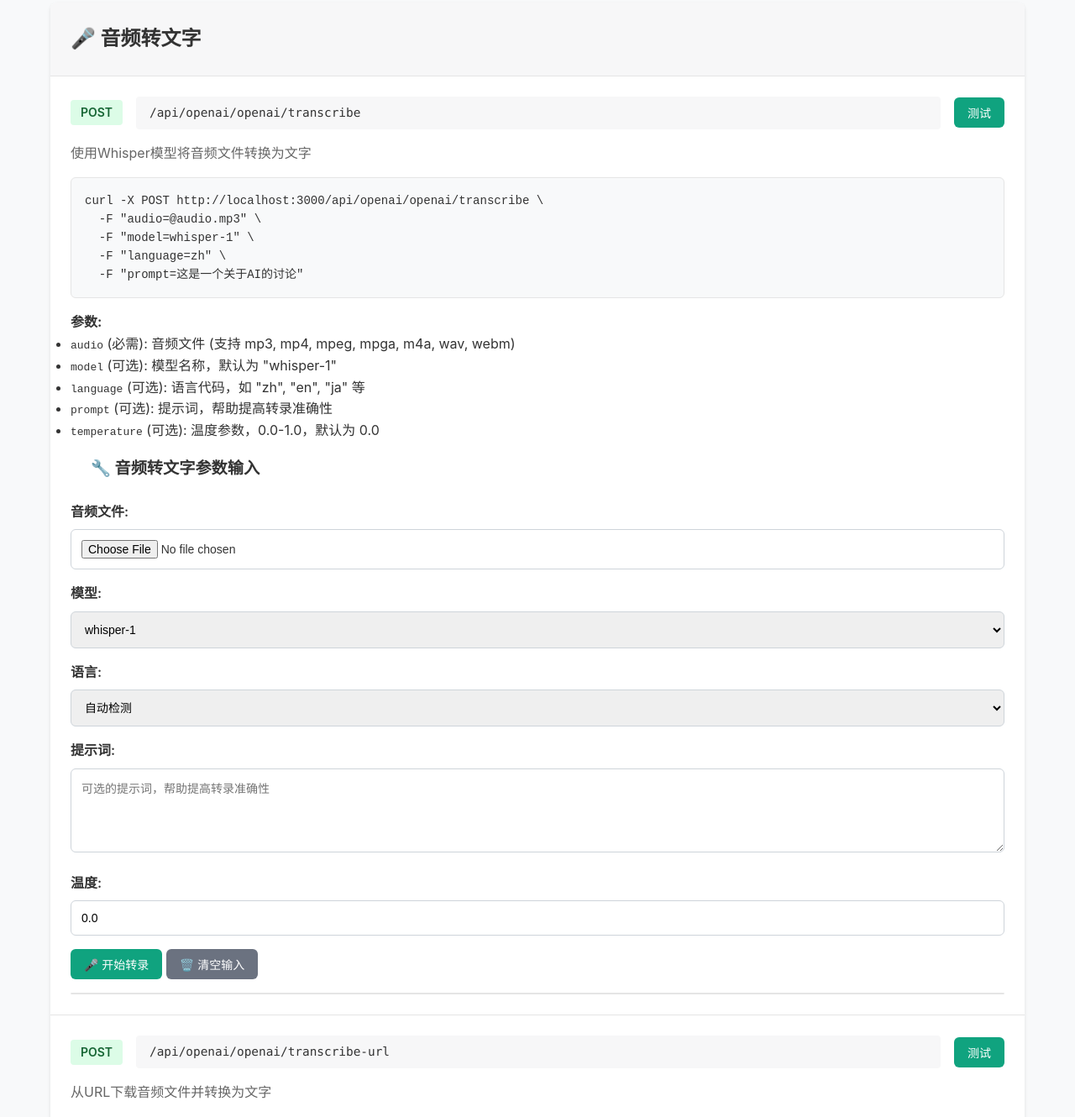
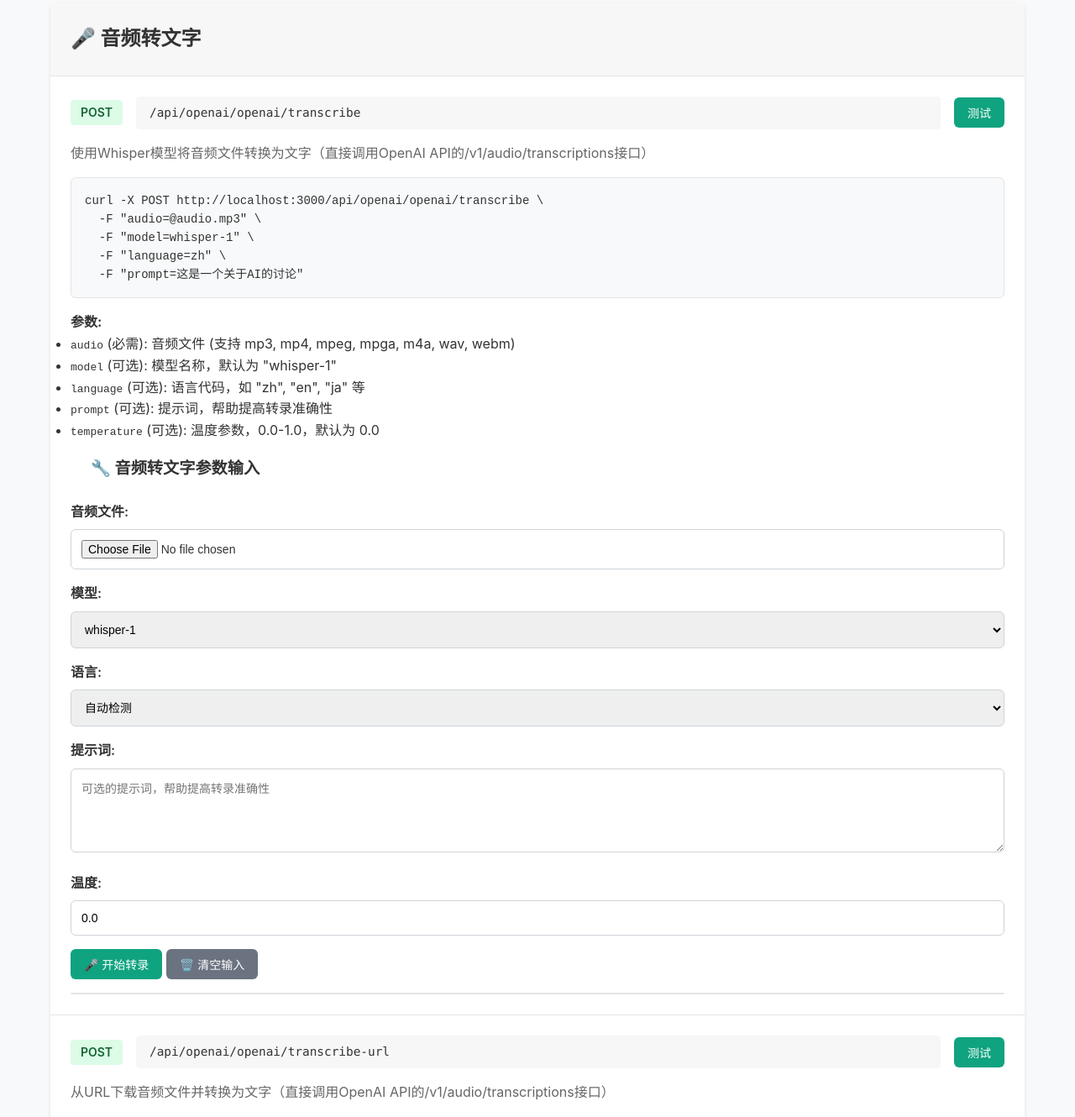
Before and after one commit to 79B0Y/isg-credential-services, a website: page public/openai-api-docs.html in a window 1280 px wide. Shown: the part 5128-6458 px from the top of the page at 84% size. Drawn offline with Linux system fonts and the light colour scheme.

Commit message:
27 release

```diff
--- a/modules/openai/OpenaiModule.js
+++ b/modules/openai/OpenaiModule.js
@@ -490,7 +490,7 @@ class OpenaiModule extends BaseCredentialModule {
             form.append('response_format', finalOptions.response_format);
             form.append('temperature', finalOptions.temperature.toString());
 
-            // 调用Whisper API
+            // 调用 OpenAI API 的 audio.transcriptions.create 接口
             const response = await this.callOpenAIAPIWithFormData(
                 api_key,
                 organization,
@@ -506,7 +506,8 @@ class OpenaiModule extends BaseCredentialModule {
                         text: response.text,
                         model: finalOptions.model,
                         language: finalOptions.language || 'auto-detected',
-                        transcribed_at: new Date().toISOString()
+                        transcribed_at: new Date().toISOString(),
+                        usage: response.usage || null
                     }
                 };
             } else {
--- a/public/openai-api-docs.html
+++ b/public/openai-api-docs.html
@@ -586,7 +586,7 @@ OpenAI-Organization: org-your-org-id-here</code></pre>
                     <span class="url">/api/openai/openai/transcribe</span>
                     <button class="btn btn-primary" onclick="testTranscribeAPI()">测试</button>
                 </div>
-                <div class="endpoint-description">使用Whisper模型将音频文件转换为文字</div>
+                <div class="endpoint-description">使用Whisper模型将音频文件转换为文字（直接调用OpenAI API的/v1/audio/transcriptions接口）</div>
                 <div class="endpoint-example">
                     <pre><code>curl -X POST http://localhost:3000/api/openai/openai/transcribe \
   -F "audio=@audio.mp3" \
@@ -650,7 +650,7 @@ OpenAI-Organization: org-your-org-id-here</code></pre>
                     <span class="url">/api/openai/openai/transcribe-url</span>
                     <button class="btn btn-primary" onclick="testTranscribeUrlAPI()">测试</button>
                 </div>
-                <div class="endpoint-description">从URL下载音频文件并转换为文字</div>
+                <div class="endpoint-description">从URL下载音频文件并转换为文字（直接调用OpenAI API的/v1/audio/transcriptions接口）</div>
                 <div class="endpoint-example">
                     <pre><code>curl -X POST http://localhost:3000/api/openai/openai/transcribe-url \
   -H "Content-Type: application/json" \
```
